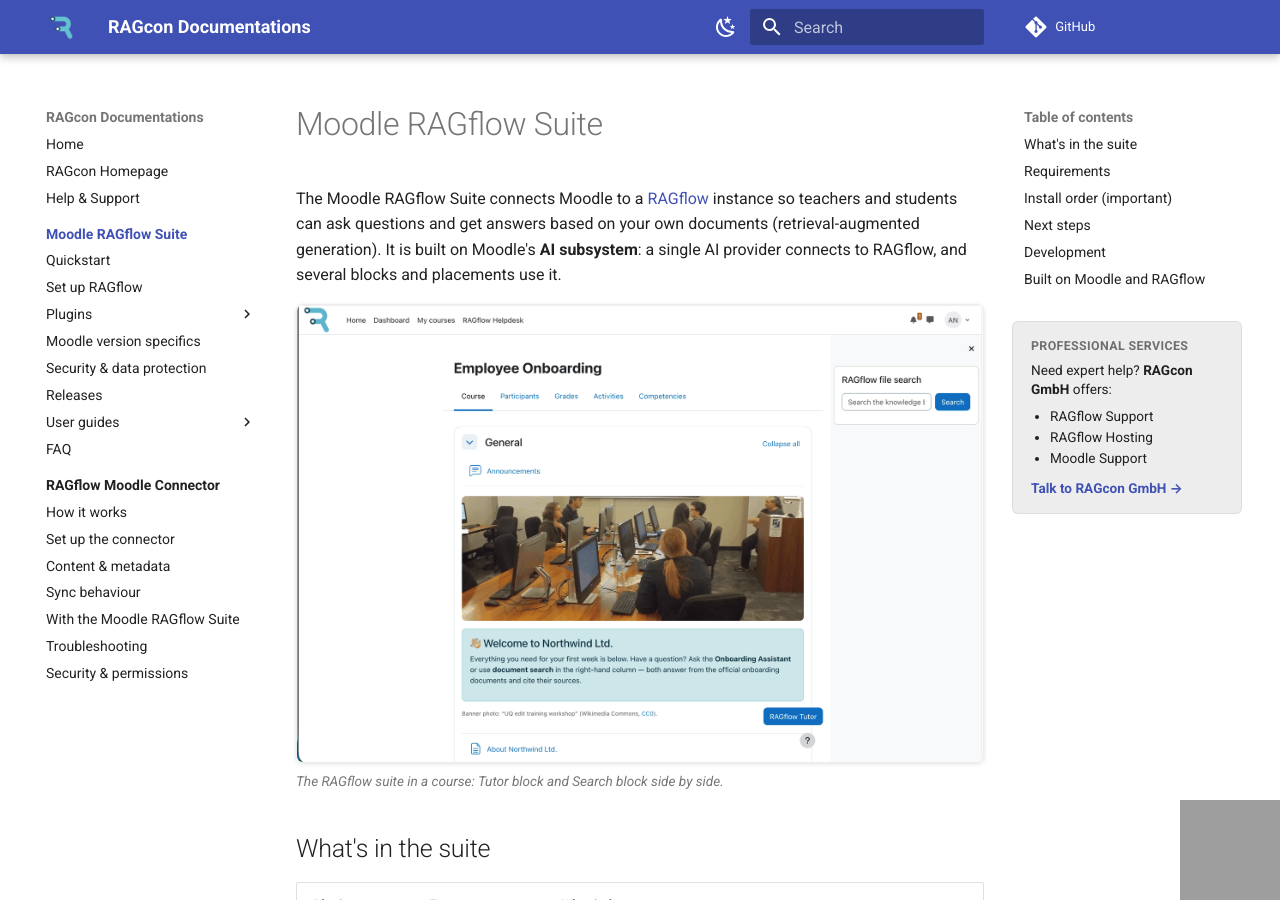
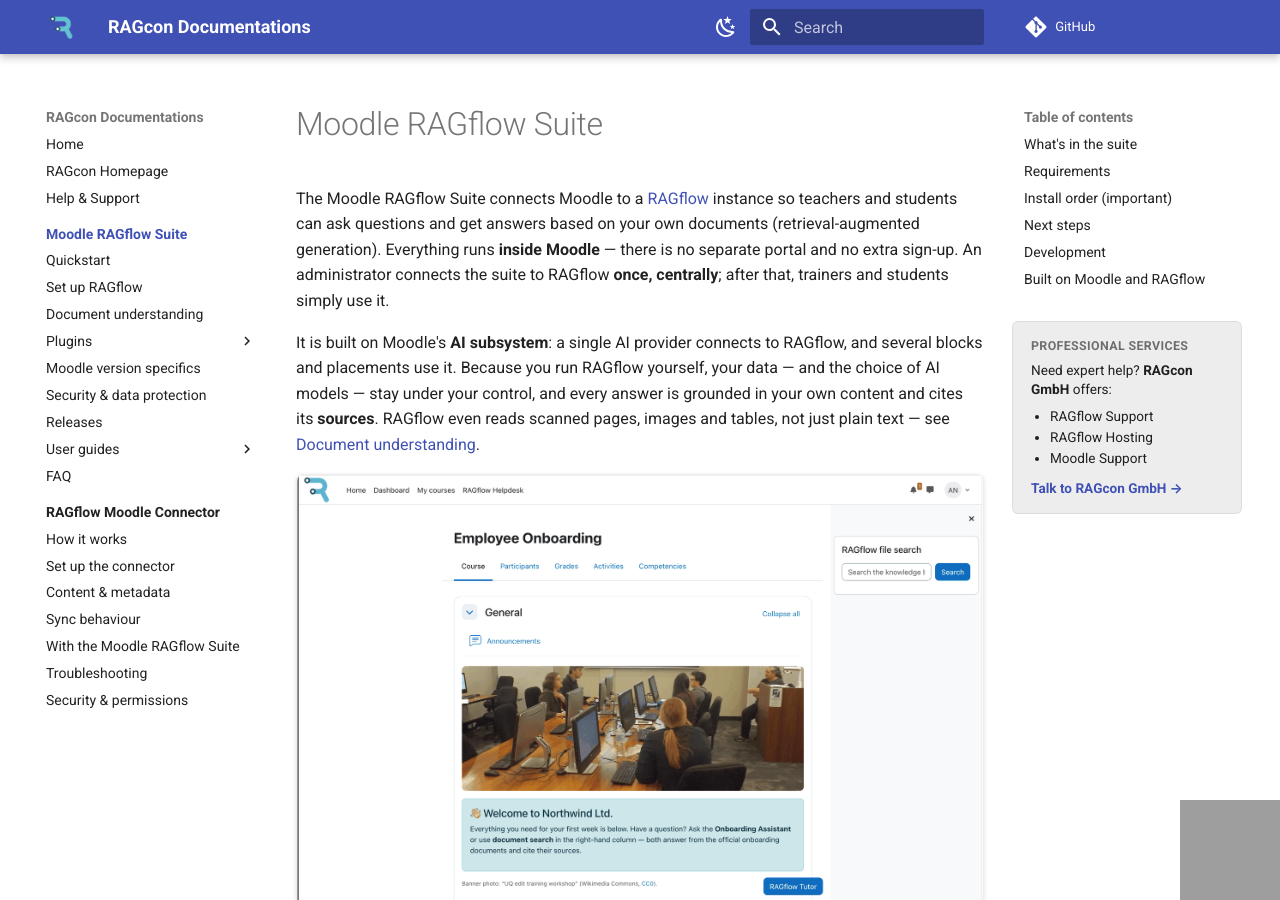
Before and after one commit to ragcon-ai/ragcon-docs, an MkDocs documentation site: the page built from docs/moodle-ragflow/index.md, in a window 1280 px wide and 900 px high. Built offline with MkDocs 1.6.1 and Material for MkDocs 9.7.7, drawn with Linux system fonts in a browser that asks for light colours; comment, search, counter and statistics services are not loaded; grey boxes are pictures that could not be loaded.

Commit message:
moodle-ragflow: add a Document understanding page + emphasise it across the suite
New page explaining what sets RAGflow's retrieval apart from Moodle's built-in
search: DeepDoc OCR, layout and table-structure recognition, optional vision-model
image understanding, MinerU/Docling parsing (0.25+), and meaning-based retrieval —
with a clear comparison table. Added to the suite nav, cross-linked from the index
and all four plugin pages, and answered in a new FAQ entry. Also names RAGcon GmbH
as an English- and German-speaking support contact on the support page.

Co-Authored-By: Claude <noreply@anthropic.com>

```diff
--- a/docs/moodle-ragflow/index.md
+++ b/docs/moodle-ragflow/index.md
@@ -2,8 +2,15 @@
 
 The Moodle RAGflow Suite connects Moodle to a [RAGflow](https://ragflow.io) instance so teachers and
 students can ask questions and get answers based on your own documents (retrieval-augmented
-generation). It is built on Moodle's **AI subsystem**: a single AI provider connects to RAGflow, and
-several blocks and placements use it.
+generation). Everything runs **inside Moodle** — there is no separate portal and no extra sign-up. An
+administrator connects the suite to RAGflow **once, centrally**; after that, trainers and students
+simply use it.
+
+It is built on Moodle's **AI subsystem**: a single AI provider connects to RAGflow, and several blocks
+and placements use it. Because you run RAGflow yourself, your data — and the choice of AI models — stay
+under your control, and every answer is grounded in your own content and cites its **sources**. RAGflow
+even reads scanned pages, images and tables, not just plain text — see
+[Document understanding](document-understanding.md).
 
 <!-- shot:hero-01 -->
 
--- a/mkdocs.yml
+++ b/mkdocs.yml
@@ -61,6 +61,7 @@ nav:
       - moodle-ragflow/index.md
       - Quickstart: moodle-ragflow/quickstart.md
       - Set up RAGflow: moodle-ragflow/setup-ragflow.md
+      - Document understanding: moodle-ragflow/document-understanding.md
       - Plugins:
           - AI provider (RAGflow): moodle-ragflow/plugins/provider.md
           - Tutor block: moodle-ragflow/plugins/tutor.md
```
Also changed, not shown: docs/moodle-ragflow/document-understanding.md (added, +73 -0 lines), docs/moodle-ragflow/faq.md (+17 -0 lines), docs/moodle-ragflow/plugins/helpdesk.md (+4 -0 lines), docs/moodle-ragflow/plugins/provider.md (+5 -0 lines), docs/moodle-ragflow/plugins/search.md (+4 -0 lines), docs/moodle-ragflow/plugins/tutor.md (+4 -0 lines), docs/support.md (+3 -3 lines).
